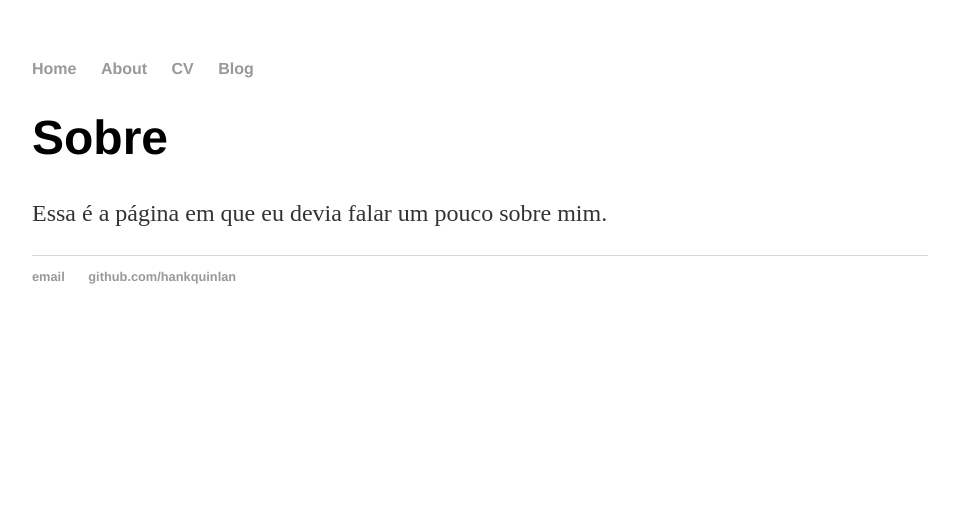
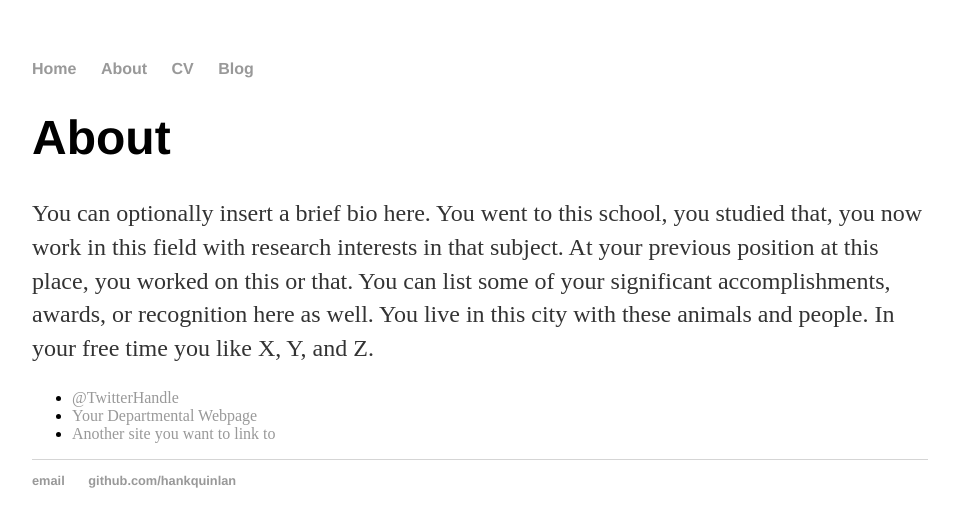
Before and after one commit to fiuzatayna/fiuzatayna.github.io, a Jekyll site: the page built from about/index.html, in a window 1280 px wide. Shown: the top 527 px of the page, without its empty margins (160-1119 px from the left). Built offline with Jekyll 4.4.1, drawn with Linux system fonts in a browser that asks for light colours.

Commit message:
Adds about page

```diff
--- a/about/index.html
+++ b/about/index.html
@@ -1,9 +1,15 @@
 ---
 layout: default
-title: Sobre Tayná Fiúza
+title: About Hank Quinlan
 ---
 
 		<div class="about">
-			<h1>Sobre</h1>
-			<p>Essa é a página em que eu devia falar um pouco sobre mim.</p>
+			<h1>About</h1>
+			<p>You can optionally insert a brief bio here. You went to this school, you studied that, you now work in this field with research interests in that subject. At your previous position at this place, you worked on this or that. You can list some of your significant accomplishments, awards, or recognition here as well. You live in this city with these animals and people. In your free time you like X, Y, and Z.</p>
+
+			<ul class="contacts">
+				<li><a href="#">@TwitterHandle</a></li>
+				<li><a href="#">Your Departmental Webpage</a></li>
+				<li><a href="#">Another site you want to link to</a></li>
+				</ul>
 		</div>
```
